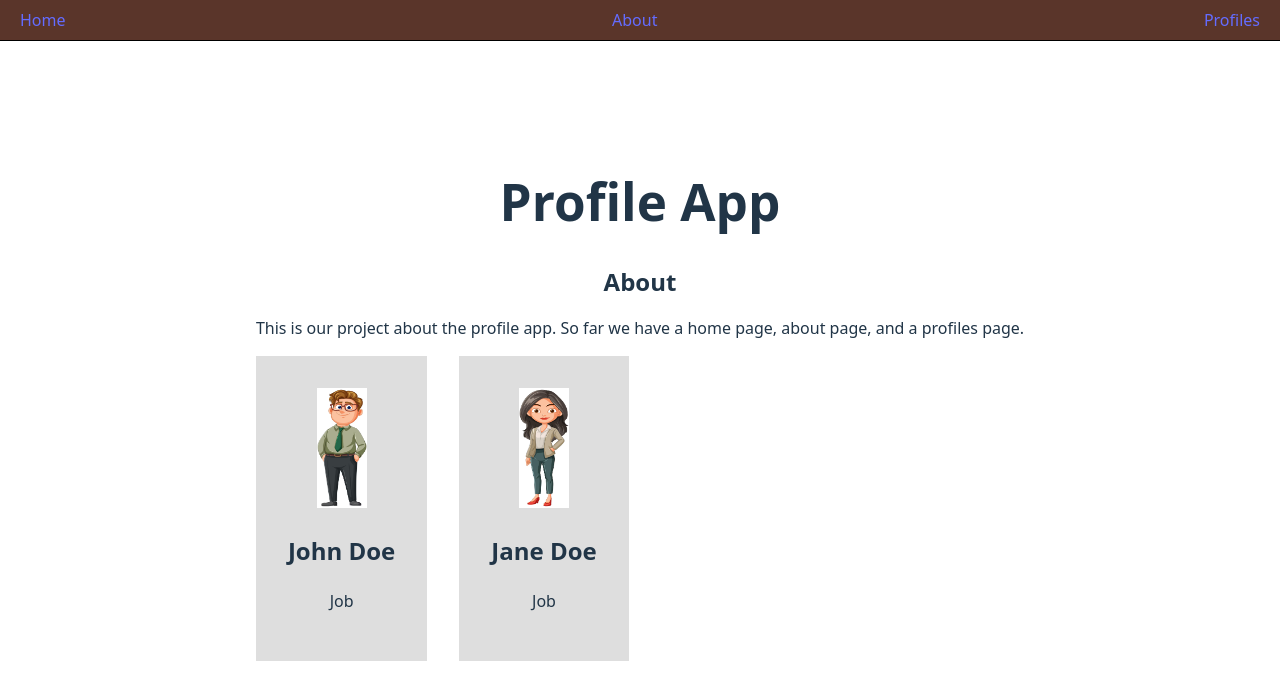
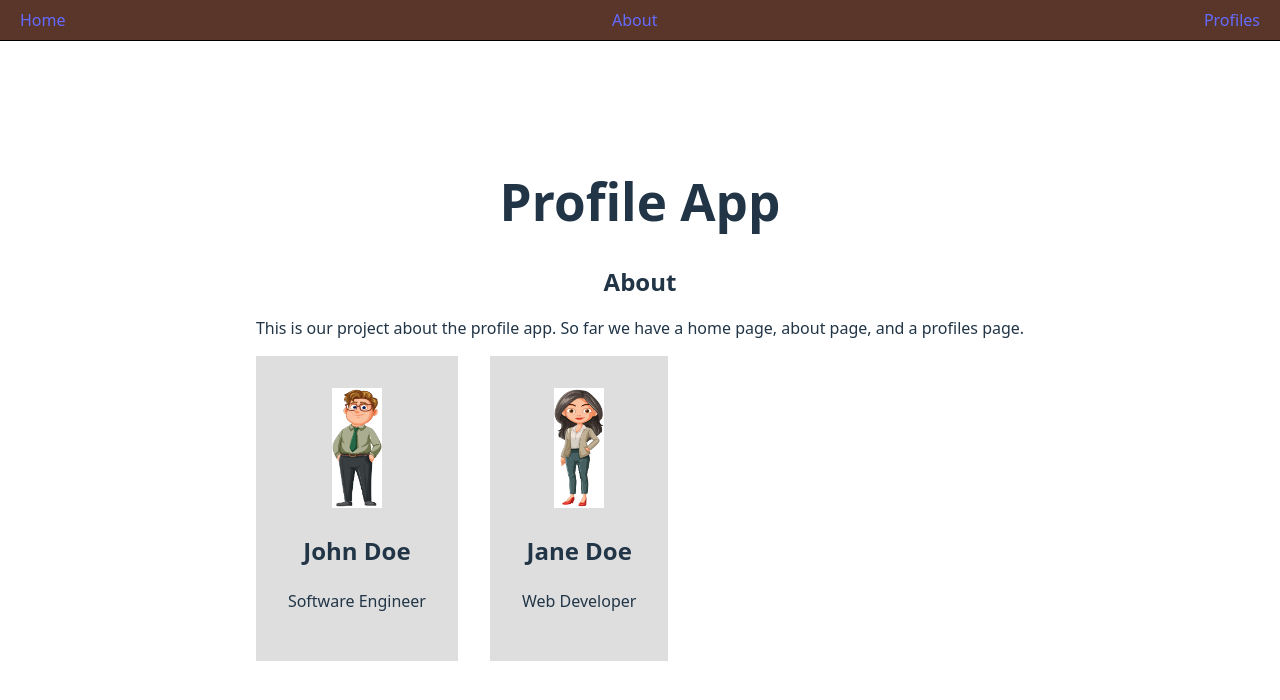
Before and after one commit to andreana-para/profile-app, a React (Vite) app: page / in a window 1280 px wide. Shown: the top 700 px of the page. Built offline with nearby package versions, Linux system fonts and the light colour scheme.

Commit message:
props and children

```diff
--- a/src/App.jsx
+++ b/src/App.jsx
@@ -6,9 +6,18 @@ import About from './components/About'
 import Card1 from './components/Card1'
 import Header from './components/Header'
 import Card2 from './components/Card2'
+import Card from './components/Card'
+import man from './assets/man.jpg'
+import woman from './assets/woman.jpg'
+import Wrapper from './components/Wrapper'
 
 function App() {
   const [count, setCount] = useState(0)
+
+  const profiles = [
+    {name: "John Doe", title: "Software Engineer", email: "email@gmail.com", img: man},
+    {name: "Jane Doe", title: "Web Developer", email: "email2@gmail.com", img: woman}
+  ]
 
   return (
     <>
@@ -21,9 +30,11 @@ function App() {
             margin: '0 auto',
             display: 'flex',
             gap: '2em'
-          }}>
-          <Card1 />
-          <Card2 />
+          }}> {
+            profiles.map((profile, index) => (
+          <Card key={profile.email} name = {profile.name} title = {profile.title} email = {profile.email} img = {profile.img}/>
+            ))
+          }
         </div>
       </div>
     </>
--- /dev/null
+++ b/src/components/Card.jsx
@@ -0,0 +1,24 @@
+import imgMan from '../assets/man.jpg'
+
+const Card = ({name, title, email, img}) => {
+    // const name = "John Doe"
+    // const tittle = "Software Engineer";
+    // const email = ""
+
+    return (<div className="card"
+            style = {{
+                backgroundColor: '#dedede',
+            }}
+        >
+        <img src={img}
+        alt="Headshot of a man"
+        style= {{
+            width: '50px',
+            height: '120px'
+        }}/>
+        <h2>{name}</h2>
+        <p>{title}</p>
+    </div>)
+}
+
+export default Card;
--- /dev/null
+++ b/src/components/Wrapper.jsx
@@ -0,0 +1,9 @@
+const Wrapper = (children) => {
+    return (
+        <div className = "section">
+            <div className = "container"> {children}</div>
+        </div>
+    );
+};
+
+export default Wrapper;
```
Also changed, not shown: 6 other files (tests, documents, lock files or other folders).
